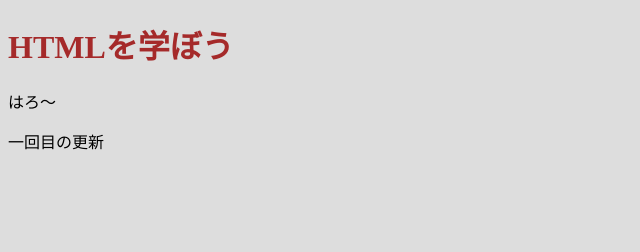
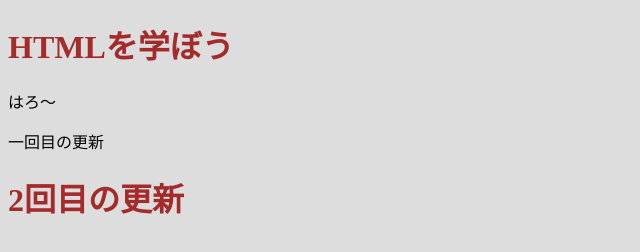
Before and after one commit to sagapref0001/my_web_page, a plain HTML site: page index.html in a window 1280 px wide. Shown: the whole page, without its empty margins (0-640 px from the left). Drawn offline with Linux system fonts and the light colour scheme.

Commit message:
２回目の更新

```diff
--- a/index.html
+++ b/index.html
@@ -16,5 +16,7 @@
 <H1>HTMLを学ぼう</H1>
 <p>はろ～</p>
 <p>一回目の更新</p>
+<h1>2回目の更新</h1>
+
 </body>
 </html>
```
